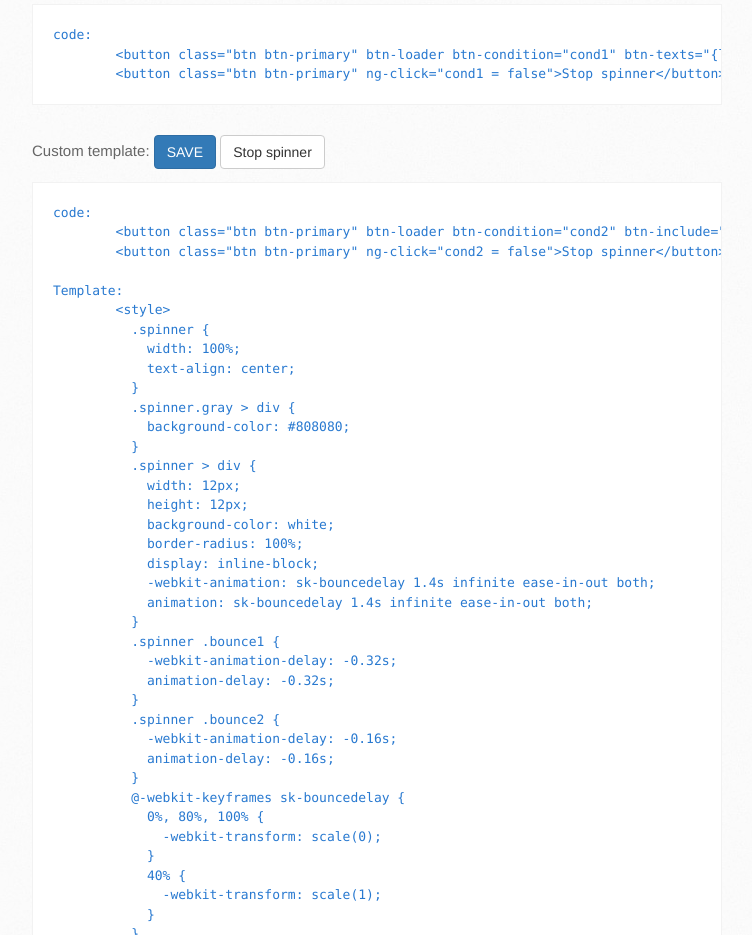
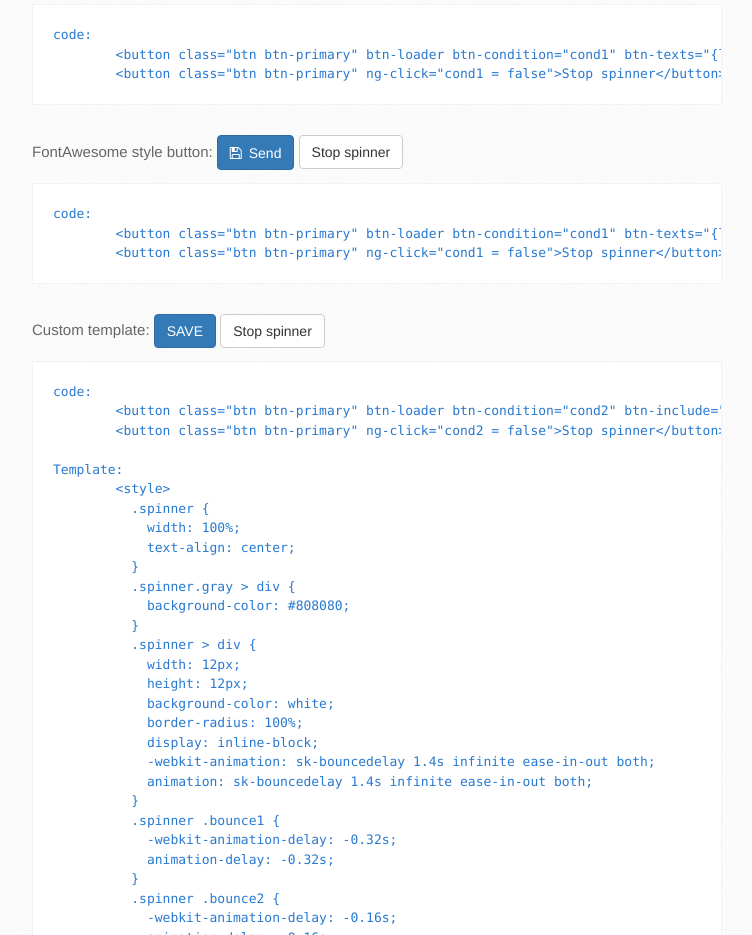
Before and after one commit to rafasoyyo/Button-Loader, a website: page index.html in a window 1280 px wide. Shown: the part 1620-2555 px from the top of the page, without its empty margins (138-890 px from the left). Drawn offline with nearby package versions, Linux system fonts and the light colour scheme.

Commit message:
add icon example

```diff
--- a/index.html
+++ b/index.html
@@ -12,7 +12,7 @@
     <title>Button-loader by rafasoyyo</title>
 
 
-    <!--<link rel="stylesheet" type="text/css" href="https://maxcdn.bootstrapcdn.com/bootstrap/3.3.6/css/bootstrap.min.css">-->
+    <link rel="stylesheet" type="text/css" href="https://maxcdn.bootstrapcdn.com/font-awesome/4.5.0/css/font-awesome.min.css">
     <style>
       .btn{
         display: inline-block;
@@ -35,8 +35,6 @@
         border: 1px solid transparent;
         border-radius: 4px;
       }
-
-
       .btn-primary {
         color: #fff;
         background-color: #337ab7;
@@ -47,8 +45,6 @@
         background-color: #286090;
         border-color: #204d74;
       }
-
-
       .btn-default {
         color: #333;
         background-color: #fff;
@@ -154,9 +150,19 @@ Create a template with both states and wrap them into tags with "ng-hide='active
 
       <div style="margin:15px"></div>
 
+      <span>FontAwesome style button: </span>
+      <button class="btn btn-primary" btn-loader btn-condition="cond2" btn-texts="{load:'Send', loading: 'Sending'}" btn-icons="{load:'fa fa-save', loading:'fa fa-spinner fa-pulse'}"></button>
+      <button class="btn btn-default" ng-click="cond2 = false">Stop spinner</button>
+      <div style="margin:5px"></div>
+      <pre><code>code:
+        &lt;button class="btn btn-primary" btn-loader btn-condition="cond1" btn-texts="{load:'Send', loading: 'Sending'}" btn-icons="{load:'fa fa-save', loading:'fa fa-spinner fa-pulse'}"&gt&lt;/button&gt;
+        &lt;button class="btn btn-primary" ng-click="cond1 = false"&gtStop spinner&lt;/button&gt; </code></pre>
+
+      <div style="margin:15px"></div>
+
       <span>Custom template: </span>
-      <button class="btn btn-primary" btn-loader btn-condition="cond2" btn-include="'custom_template.html'"></button>
-      <button class="btn btn-default" ng-click="cond2 = false">Stop spinner</button>
+      <button class="btn btn-primary" btn-loader btn-condition="cond3" btn-include="'custom_template.html'"></button>
+      <button class="btn btn-default" ng-click="cond3 = false">Stop spinner</button>
       <div style="margin:5px"></div>
       <pre><code>code:
         &lt;button class="btn btn-primary" btn-loader btn-condition="cond2" btn-include="'example/custom_template.html'"&gt&lt;/button&gt;
```
